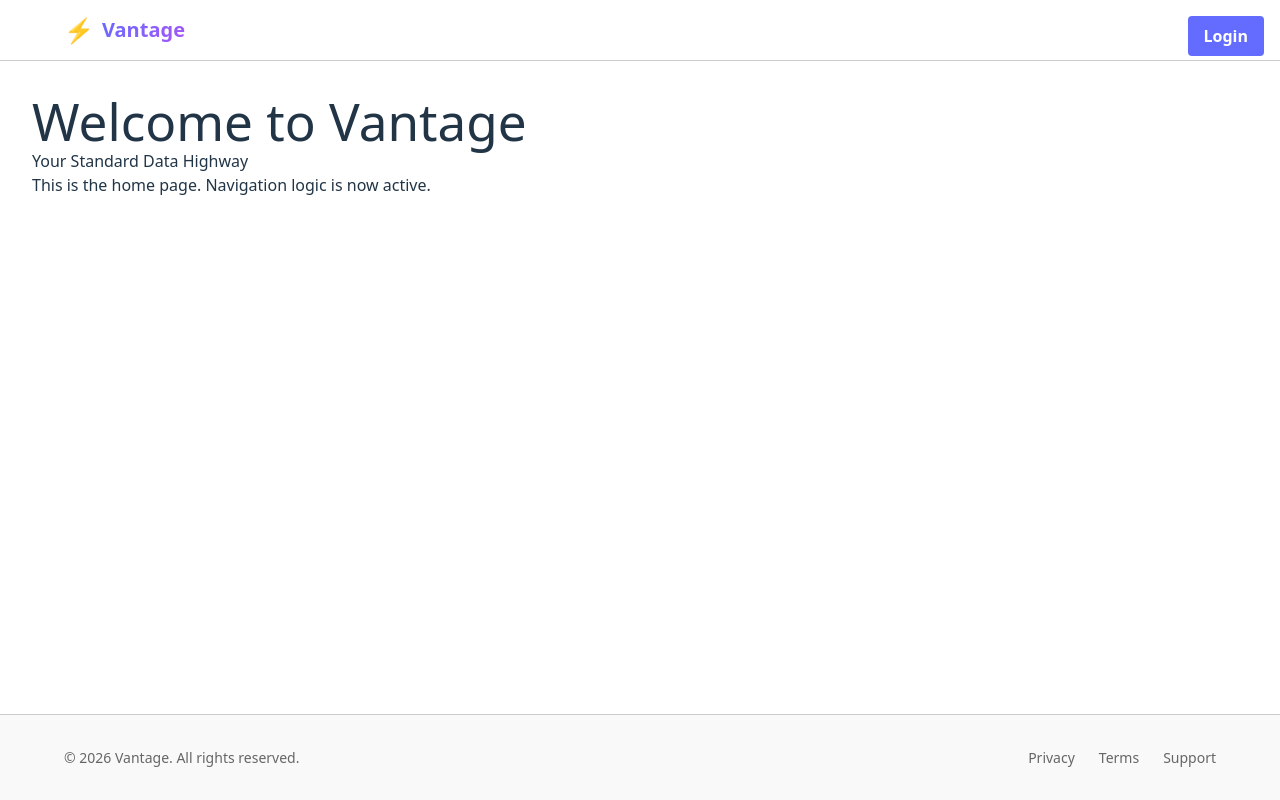
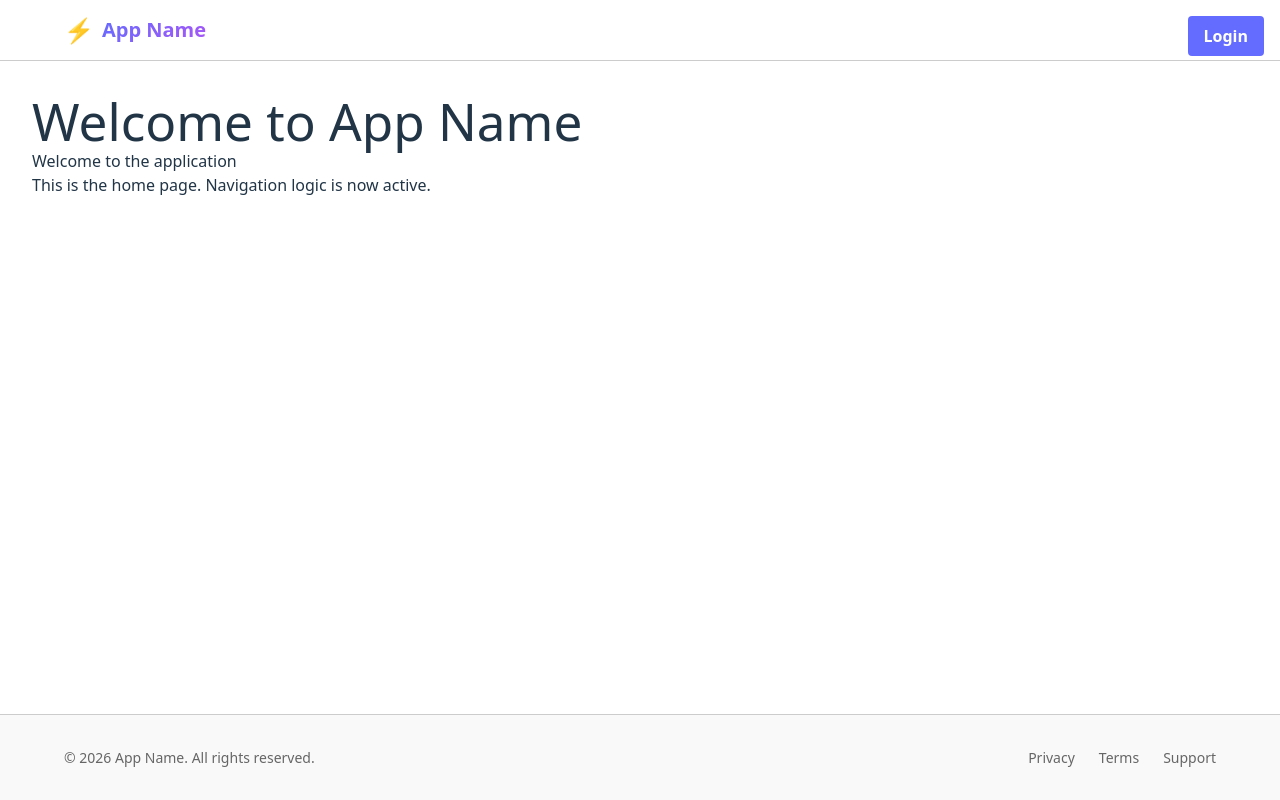
Before and after one commit to wrightjamie/FrontendBackend, a React (Vite) app in the folder client/: page / in a window 1280 px wide. Built offline with nearby package versions, Linux system fonts and the light colour scheme; no server answers.

Commit message:
chore: remove assumed project name and tagline

```diff
--- a/client/src/api/apiClient.js
+++ b/client/src/api/apiClient.js
@@ -1,5 +1,5 @@
 /**
- * Standard API Client for the Vantage template.
+ * Standard API Client for the project template.
  * Handles base configuration, JSON parsing, and central error handling.
  */
 const BASE_URL = '/api';
--- a/client/src/components/Footer.jsx
+++ b/client/src/components/Footer.jsx
@@ -7,7 +7,7 @@ const Footer = () => {
     return (
         <footer className={styles.footer}>
             <div className={styles.container}>
-                <p>&copy; {currentYear} Vantage. All rights reserved.</p>
+                <p>&copy; {currentYear} App Name. All rights reserved.</p>
                 <div className={styles.links}>
                     <a href="#">Privacy</a>
                     <a href="#">Terms</a>
--- a/client/src/components/Header.jsx
+++ b/client/src/components/Header.jsx
@@ -9,7 +9,7 @@ const Header = () => {
             <div className={styles.container}>
                 <Link to="/" className={styles.logo}>
                     <span className={styles.logoIcon}>⚡</span>
-                    <span className={styles.logoText}>Vantage</span>
+                    <span className={styles.logoText}>App Name</span>
                 </Link>
                 <div className={styles.actions}>
                     <UserButton />
--- a/client/src/hooks/useSiteMeta.js
+++ b/client/src/hooks/useSiteMeta.js
@@ -10,8 +10,8 @@ export const useSiteMeta = () => {
 
     // Provide defaults if data is missing
     const meta = useMemo(() => ({
-        title: data?.title || 'Vantage',
-        description: data?.description || 'Your Standard Data Highway',
+        title: data?.title || 'App Name',
+        description: data?.description || 'Welcome to the application',
         logoUrl: data?.logoUrl || null
     }), [data]);
 
```
Also changed, not shown: 1 other file (tests, documents, lock files or other folders).
